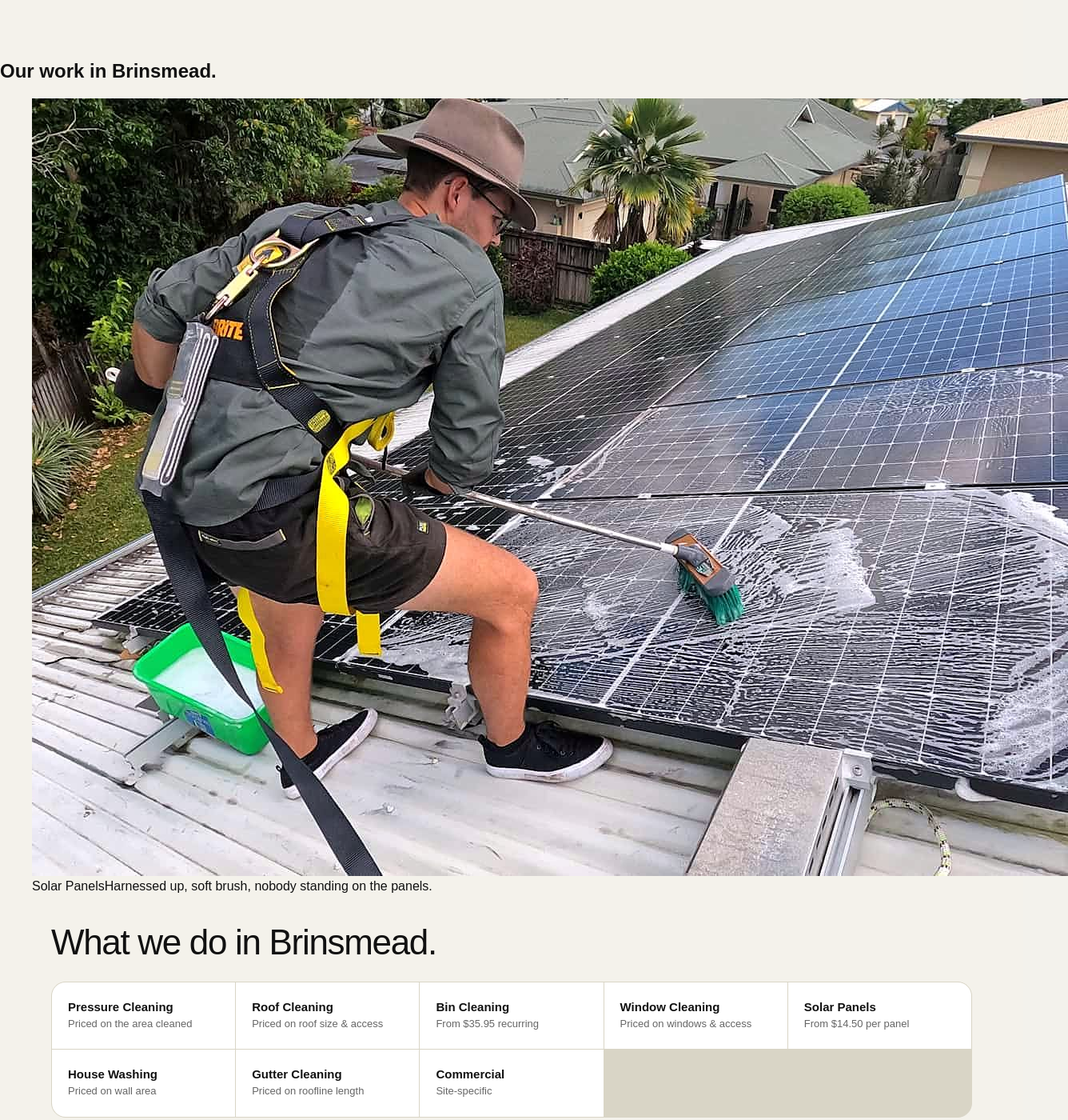
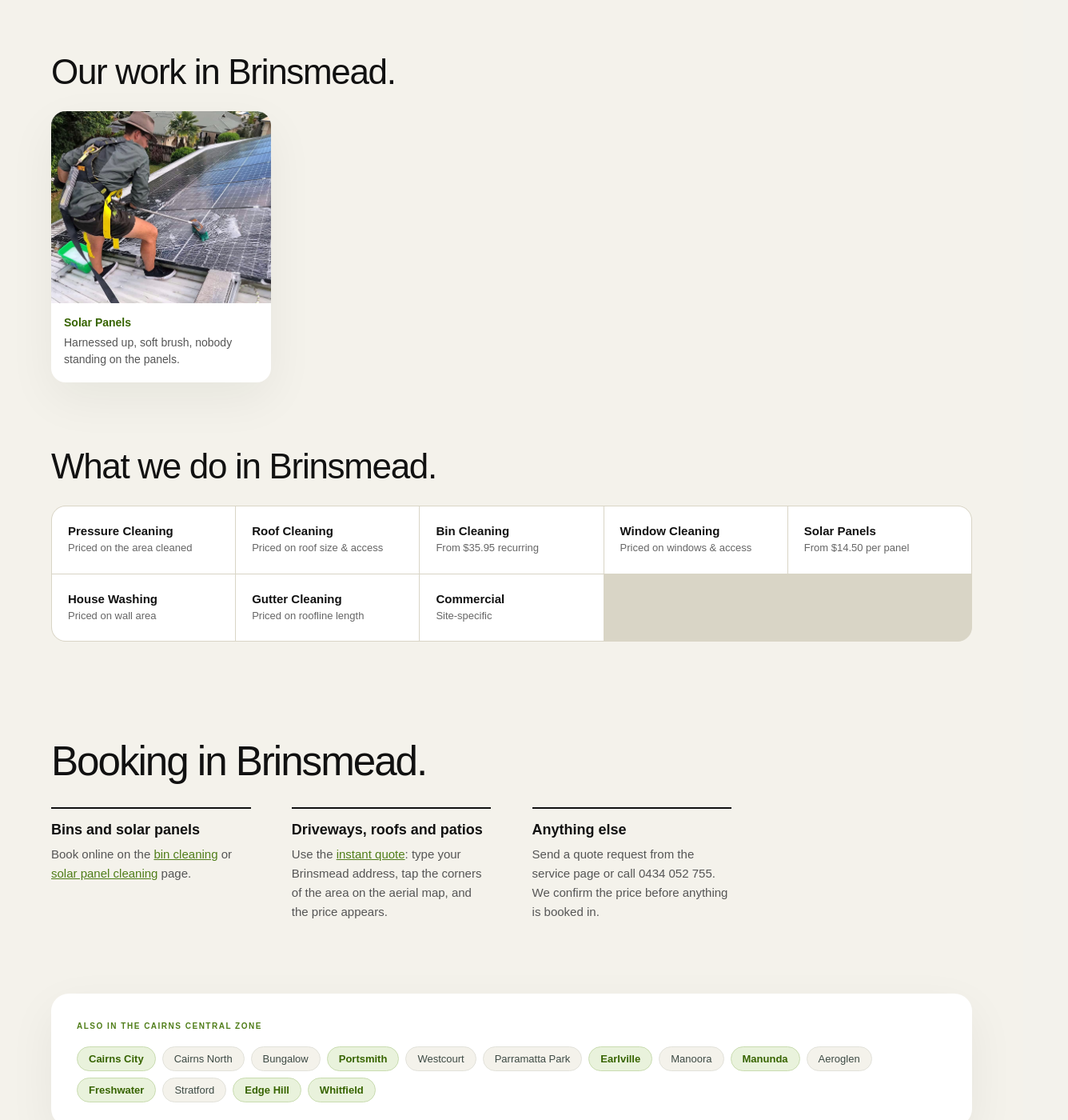
Before and after one commit to CairnsBinCleaning/CBC, a Next.js app: page /service-areas/brinsmead in a window 1280 px wide. Shown: the part 480-1880 px from the top of the page at 80% size, 1336 px wide, since content can reach past the window. Built offline with nearby package versions, Linux system fonts and the light colour scheme; no server answers.

Commit message:
Update globals.css

```diff
--- a/app/globals.css
+++ b/app/globals.css
@@ -459,3 +459,14 @@ a:focus-visible,button:focus-visible,input:focus-visible{outline:2px solid #4f7d
 .areas-service-grid a strong{display:block;font-weight:600}
 .areas-service-grid a small{display:block;font-size:13px;color:#666;font-weight:400;margin-top:4px;line-height:1.4}
 @media(max-width:850px){.priceHow{padding:10px 22px 70px}}
+.suburb-chips a{background:#e9f2dc;border:1px solid #c9dcb0;border-radius:999px;padding:7px 14px;font-size:13px;color:#376400;font-weight:600}
+.suburb-chips a:hover{background:#dcebc8}
+.suburbJobs{padding:10px 5vw 60px}
+.suburbJobs h2,.suburbNearby h2{font-size:clamp(28px,3.6vw,44px);letter-spacing:-.03em;margin:0 0 24px;font-weight:500}
+.suburbJobGrid{display:grid;grid-template-columns:repeat(auto-fill,minmax(260px,1fr));gap:18px}
+.suburbJobGrid figure{margin:0;background:#fff;border-radius:18px;overflow:hidden;box-shadow:0 20px 60px rgba(20,30,25,.06)}
+.suburbJobGrid img{width:100%;height:240px;object-fit:cover;display:block}
+.suburbJobGrid figcaption{padding:14px 16px 18px;font-size:14px;line-height:1.5;color:#555}
+.suburbJobGrid figcaption a{display:block;font-weight:700;color:#376400;margin-bottom:4px}
+.suburbNearby{padding-bottom:90px}
+@media(max-width:850px){.suburbJobs{padding:10px 22px 50px}}
```
